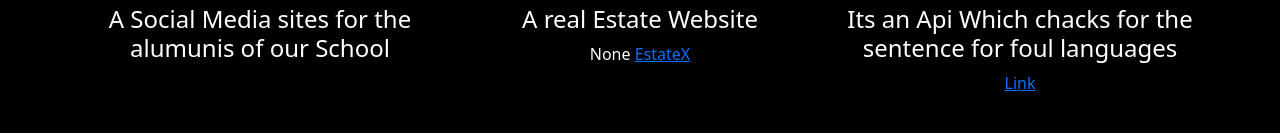
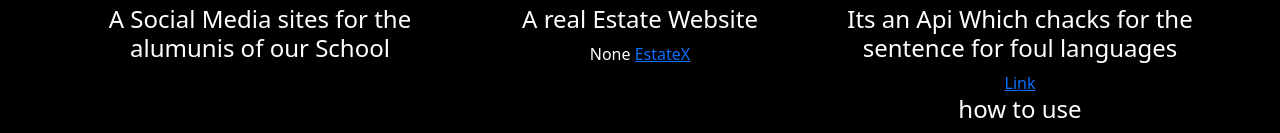
Before and after one commit to 4TheKnight/Resumesite, a Flask app: page / in a window 1280 px wide. Shown: the part 1009-1142 px from the top of the page. Before the commit the page ends 1100 px from the top, so only its background shows below. Run offline with Flask 3, Linux system fonts and the light colour scheme.

Commit message:
index.html

```diff
--- a/templates/index.html
+++ b/templates/index.html
@@ -39,6 +39,8 @@
             <h3>FastAPI</h3>
             <h4>Its an Api Which chacks for the sentence for foul languages</h4>
             <a href="https://cursewords.onrender.com/docs">Link </a>
+            <h4>how to use</h4>
+            <p>{{how_to_use_fastapi}}</p>
         </div>
     </div>
 </div>
```
